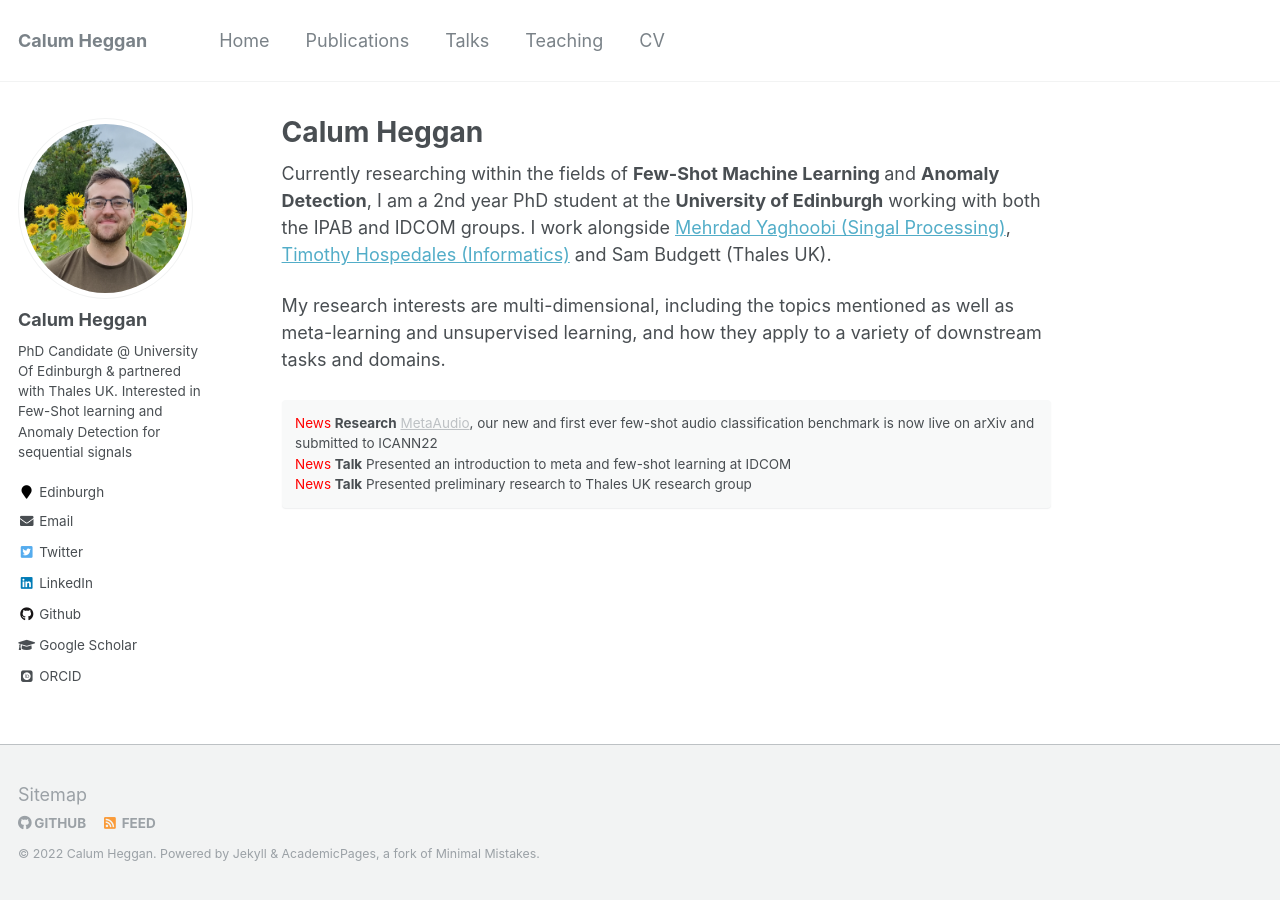
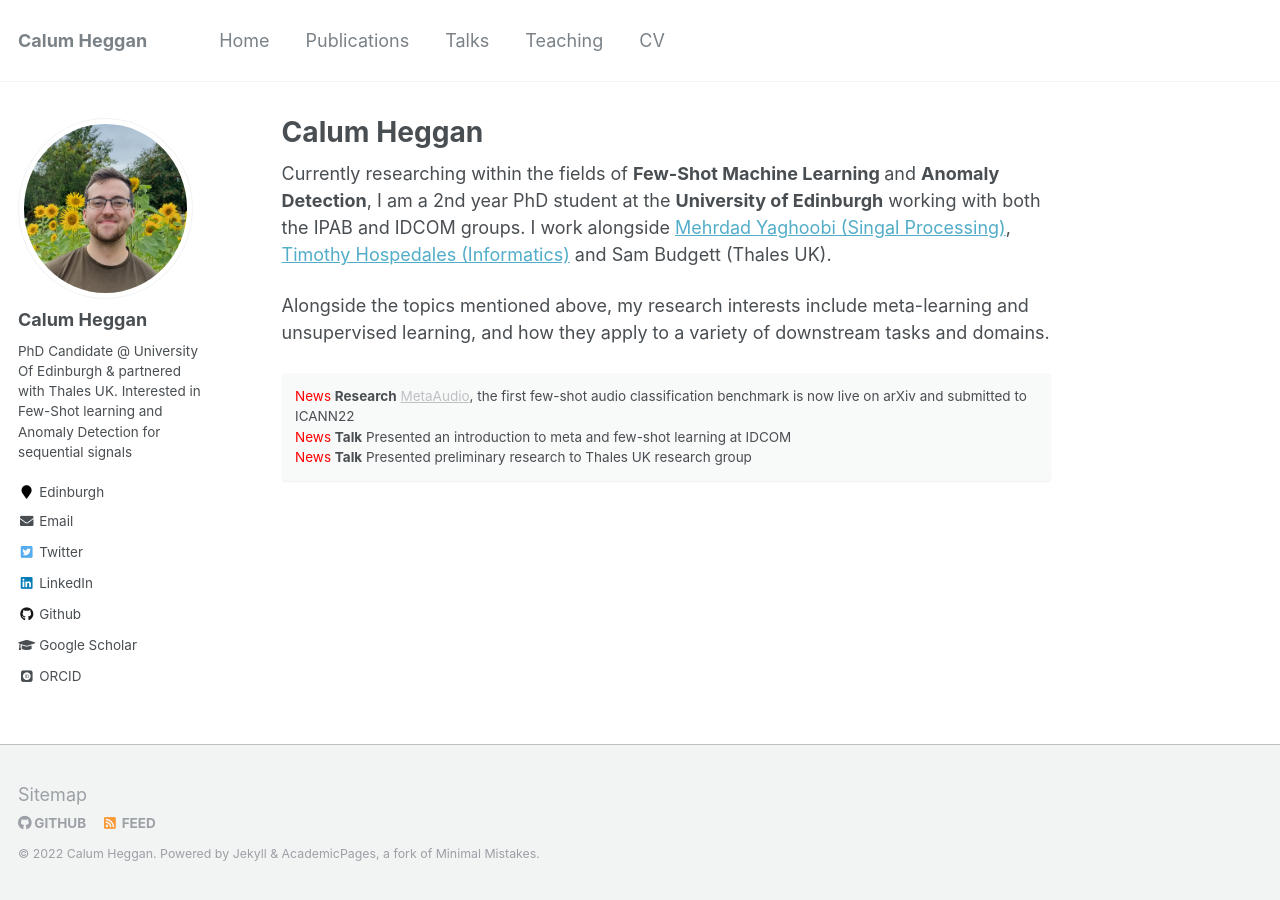
Before and after one commit to CHeggan/CHeggan.github.io, a Jekyll site: the page built from _pages/about.md, in a window 1280 px wide. Built offline with Jekyll 4.4.1, drawn with Linux system fonts in a browser that asks for light colours; some web fonts are replaced.

Commit message:
Update about.md

```diff
--- a/_pages/about.md
+++ b/_pages/about.md
@@ -10,13 +10,36 @@ redirect_from:
 
 Currently researching within the fields of <b>Few-Shot Machine Learning </b> and <b>Anomaly Detection</b>, I am a 2nd year PhD student at the <b>University of Edinburgh</b> working with both the IPAB and IDCOM groups. I work alongside [Mehrdad Yaghoobi (Singal Processing)](https://scholar.google.com/citations?user=ljyqX34AAAAJ&hl=en&oi=ao), [Timothy Hospedales (Informatics)](https://scholar.google.com/citations?user=nHhtvqkAAAAJ&hl=en) and Sam Budgett (Thales UK).
 
-My research interests are multi-dimensional, including the topics mentioned as well as meta-learning and unsupervised learning, and how they apply to a variety of downstream tasks and domains.
+Alongside the topics mentioned above, my research interests include meta-learning and unsupervised learning, and how they apply to a variety of downstream tasks and domains.
 
 
-<span style="color:red"> News </span> **Research** [MetaAudio](https://arxiv.org/abs/2204.02121), our new and first ever few-shot audio classification benchmark is now live on arXiv and submitted to ICANN22<br/>
+<span style="color:red"> News </span> **Research** [MetaAudio](https://arxiv.org/abs/2204.02121), the first few-shot audio classification benchmark is now live on arXiv and submitted to ICANN22<br/>
 <span style="color:red"> News </span> **Talk** Presented an introduction to meta and few-shot learning at IDCOM<br/>
 <span style="color:red"> News </span> **Talk** Presented preliminary research to Thales UK research group <br/>
 {: .notice}
+
+
+
+
+
+
+
+
+
+
+
+
+
+
+
+
+
+
+
+
+
+
+
 
 <!-- A data-driven personal website
 ======
```
